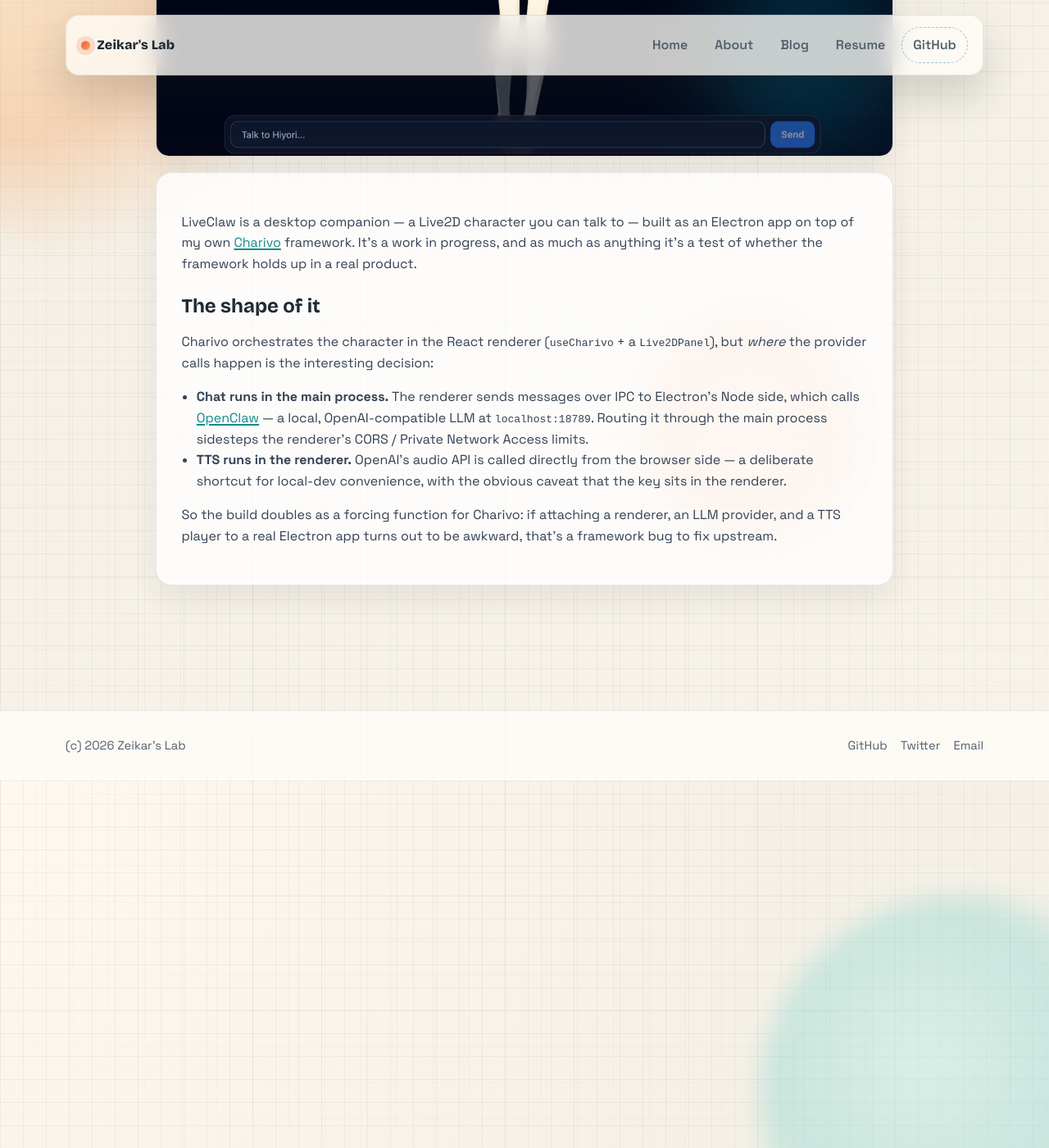
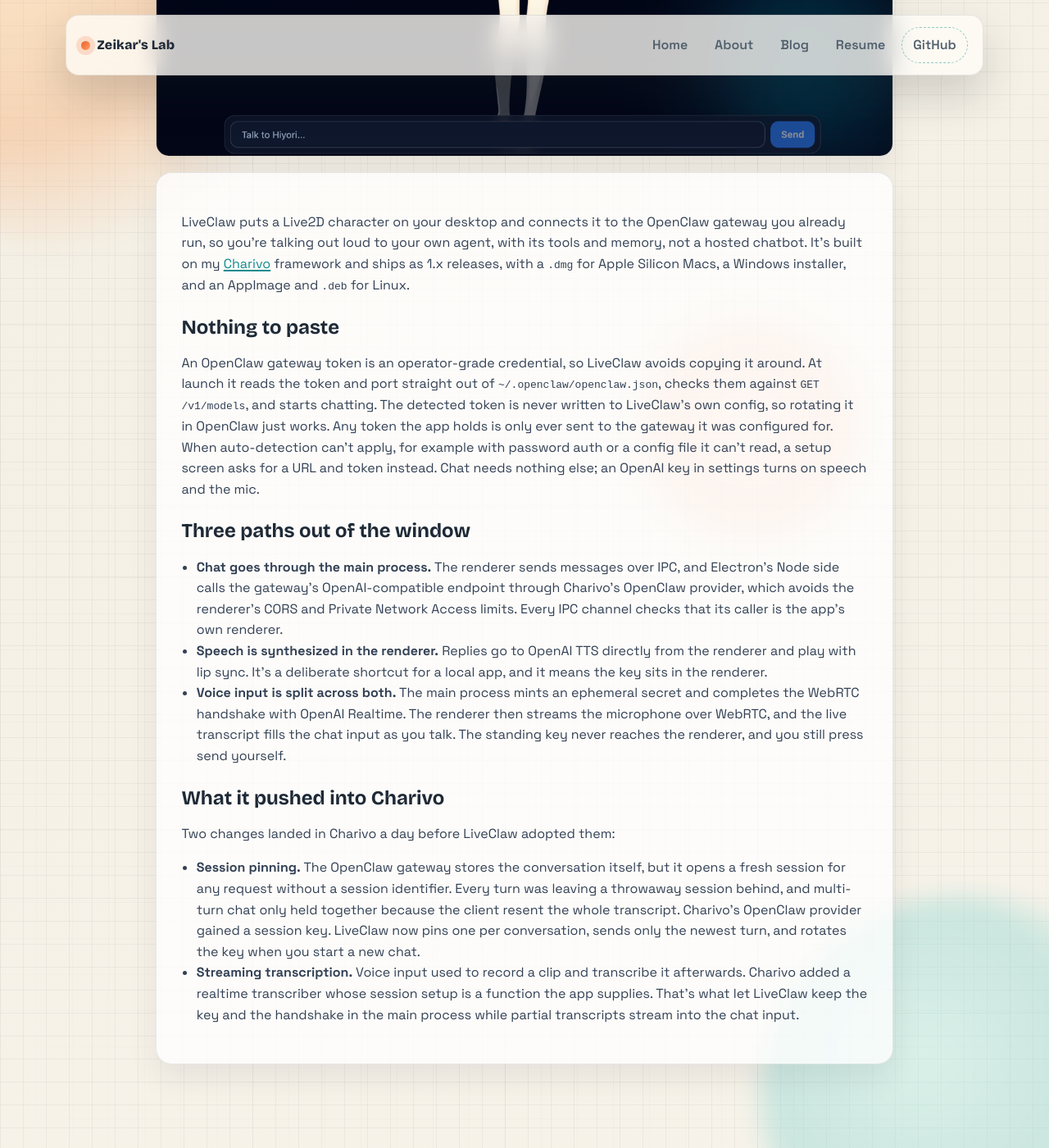
Before and after one commit to zeikar/zeikar.github.io, a Jekyll site: the page built from _projects/liveclaw.md, in a window 1280 px wide and 1400 px high, scrolled down 893 px. Shown: the whole window at 82% size. Built offline with Jekyll 4.4.1, drawn with Linux system fonts in a browser that asks for light colours; some of the changed text lies outside the part shown.

Commit message:
docs(projects): rewrite liveclaw for 1.x releases and streaming voice input
It shipped 1.x with installers, and OpenClaw is the user's agent gateway,
not a local LLM. Adds the WebRTC voice path and replaces the hypothetical
framework-fix sentence with the two changes it pushed into Charivo.

```diff
--- a/_projects/liveclaw.md
+++ b/_projects/liveclaw.md
@@ -1,21 +1,29 @@
 ---
 layout: project
 title: "LiveClaw"
-description: "OpenClaw-powered desktop companion with Live2D avatars, voice input/output, and a practical Electron architecture."
-tech_stack: ["Electron", "React 19", "TypeScript", "Charivo", "OpenClaw"]
+description: "Electron desktop app that gives your local OpenClaw agent a Live2D face and a voice, with installers for macOS, Windows, and Linux."
+tech_stack: ["Electron", "OpenClaw", "Charivo", "Live2D", "OpenAI Realtime", "React 19", "TypeScript"]
 github_url: "https://github.com/zeikar/liveclaw"
 image: "/assets/images/projects/liveclaw.png"
 sequence: 7
 gadget_no: 14
 ---
 
-LiveClaw is a desktop companion — a Live2D character you can talk to — built as an Electron app on top of my own [Charivo](/projects/charivo/) framework. It's a work in progress, and as much as anything it's a test of whether the framework holds up in a real product.
+LiveClaw puts a Live2D character on your desktop and connects it to the OpenClaw gateway you already run, so you're talking out loud to your own agent, with its tools and memory, not a hosted chatbot. It's built on my [Charivo](/projects/charivo/) framework and ships as 1.x releases, with a `.dmg` for Apple Silicon Macs, a Windows installer, and an AppImage and `.deb` for Linux.
 
-## The shape of it
+## Nothing to paste
 
-Charivo orchestrates the character in the React renderer (`useCharivo` + a `Live2DPanel`), but *where* the provider calls happen is the interesting decision:
+An OpenClaw gateway token is an operator-grade credential, so LiveClaw avoids copying it around. At launch it reads the token and port straight out of `~/.openclaw/openclaw.json`, checks them against `GET /v1/models`, and starts chatting. The detected token is never written to LiveClaw's own config, so rotating it in OpenClaw just works. Any token the app holds is only ever sent to the gateway it was configured for. When auto-detection can't apply, for example with password auth or a config file it can't read, a setup screen asks for a URL and token instead. Chat needs nothing else; an OpenAI key in settings turns on speech and the mic.
 
-- **Chat runs in the main process.** The renderer sends messages over IPC to Electron's Node side, which calls [OpenClaw](https://openclaw.ai/) — a local, OpenAI-compatible LLM at `localhost:18789`. Routing it through the main process sidesteps the renderer's CORS / Private Network Access limits.
-- **TTS runs in the renderer.** OpenAI's audio API is called directly from the browser side — a deliberate shortcut for local-dev convenience, with the obvious caveat that the key sits in the renderer.
+## Three paths out of the window
 
-So the build doubles as a forcing function for Charivo: if attaching a renderer, an LLM provider, and a TTS player to a real Electron app turns out to be awkward, that's a framework bug to fix upstream.
+- **Chat goes through the main process.** The renderer sends messages over IPC, and Electron's Node side calls the gateway's OpenAI-compatible endpoint through Charivo's OpenClaw provider, which avoids the renderer's CORS and Private Network Access limits. Every IPC channel checks that its caller is the app's own renderer.
+- **Speech is synthesized in the renderer.** Replies go to OpenAI TTS directly from the renderer and play with lip sync. It's a deliberate shortcut for a local app, and it means the key sits in the renderer.
+- **Voice input is split across both.** The main process mints an ephemeral secret and completes the WebRTC handshake with OpenAI Realtime. The renderer then streams the microphone over WebRTC, and the live transcript fills the chat input as you talk. The standing key never reaches the renderer, and you still press send yourself.
+
+## What it pushed into Charivo
+
+Two changes landed in Charivo a day before LiveClaw adopted them:
+
+- **Session pinning.** The OpenClaw gateway stores the conversation itself, but it opens a fresh session for any request without a session identifier. Every turn was leaving a throwaway session behind, and multi-turn chat only held together because the client resent the whole transcript. Charivo's OpenClaw provider gained a session key. LiveClaw now pins one per conversation, sends only the newest turn, and rotates the key when you start a new chat.
+- **Streaming transcription.** Voice input used to record a clip and transcribe it afterwards. Charivo added a realtime transcriber whose session setup is a function the app supplies. That's what let LiveClaw keep the key and the handshake in the main process while partial transcripts stream into the chat input.
```
